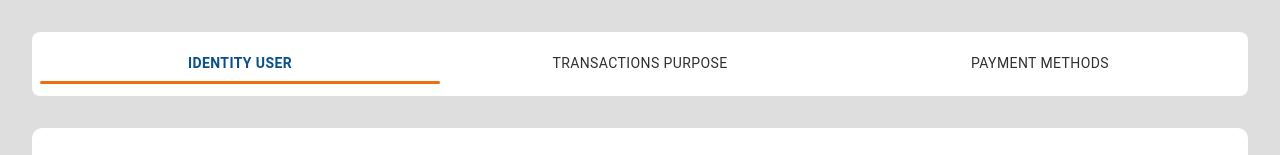
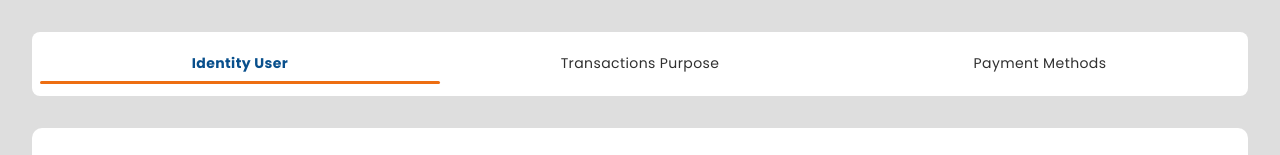
Before and after one commit to gummymule/form-builder, a React (Vite) app: page / in a window 1280 px wide. Shown: the top 155 px of the page. Built offline with nearby package versions, Linux system fonts and the light colour scheme; no server answers.

Commit message:
add sticky position at navbar

```diff
--- a/src/components/atoms/navbar/default.tsx
+++ b/src/components/atoms/navbar/default.tsx
@@ -8,6 +8,7 @@ interface NavbarDefaultProps {
   setTab?: string;
   getTabValue?: (value: string) => void;
   sx?: object;
+  cn?: object;
   isTabDisabled?: boolean;
 }
 
@@ -17,6 +18,7 @@ export const NavbarDefault: React.FC<NavbarDefaultProps> = ({
   setTab,
   getTabValue,
   sx,
+  cn,
   isTabDisabled = false,
 }) => {
   const [value, setValue] = useState<string>(navState || navData[0]?.value || "1");
@@ -51,6 +53,7 @@ export const NavbarDefault: React.FC<NavbarDefaultProps> = ({
           borderRadius: "8px",
           marginBottom: "2rem",
           padding: "0.5rem",
+          ...cn
         }}
       >
         <Tabs
@@ -62,6 +65,8 @@ export const NavbarDefault: React.FC<NavbarDefaultProps> = ({
               color: "#303030",
               fontWeight: 400,
               fontSize: "14px",
+              fontFamily: 'Poppins, sans',
+              textTransform: "none",
               opacity: isTabDisabled ? 1 : undefined,
               pointerEvents: isTabDisabled ? "none" : "auto",
             },
--- a/src/components/atoms/navbar/scrollable.tsx
+++ b/src/components/atoms/navbar/scrollable.tsx
@@ -12,6 +12,7 @@ type NavbarScrollableProps = {
   navState?: string;
   getTabValue?: (value: string) => void;
   sx?: object;
+  cn?: object;
   isTabDisabled?: boolean;
 };
 
@@ -20,6 +21,7 @@ export const NavbarScrollable: React.FC<NavbarScrollableProps> = ({
   navState,
   getTabValue,
   sx,
+  cn,
   isTabDisabled = false,
 }) => {
   const [value, setValue] = useState<string>(navState || navData[0]?.value || "1");
@@ -47,6 +49,7 @@ export const NavbarScrollable: React.FC<NavbarScrollableProps> = ({
           borderRadius: "8px",
           marginBottom: "2rem",
           padding: "0.5rem",
+          ...cn,
         }}
       >
         <Tabs
@@ -60,6 +63,8 @@ export const NavbarScrollable: React.FC<NavbarScrollableProps> = ({
               color: "#303030",
               fontWeight: 400,
               fontSize: "14px",
+              fontFamily: 'Poppins, sans',
+              textTransform: "none",
               opacity: isTabDisabled ? 1 : undefined,
               pointerEvents: isTabDisabled ? "none" : "auto",
             },
--- a/src/pages/user-register/home.tsx
+++ b/src/pages/user-register/home.tsx
@@ -33,7 +33,15 @@ const Home: React.FC = () => {
 
   return (
     <div>
-      <NavbarDefault navData={navbarState} navState={navState} />
+      <NavbarDefault
+        navData={navbarState}
+        navState={navState}
+        cn={{
+          position: "sticky",
+          top: 0,
+          zIndex: 9
+        }}
+      />
     </div>
   );
 };
```
